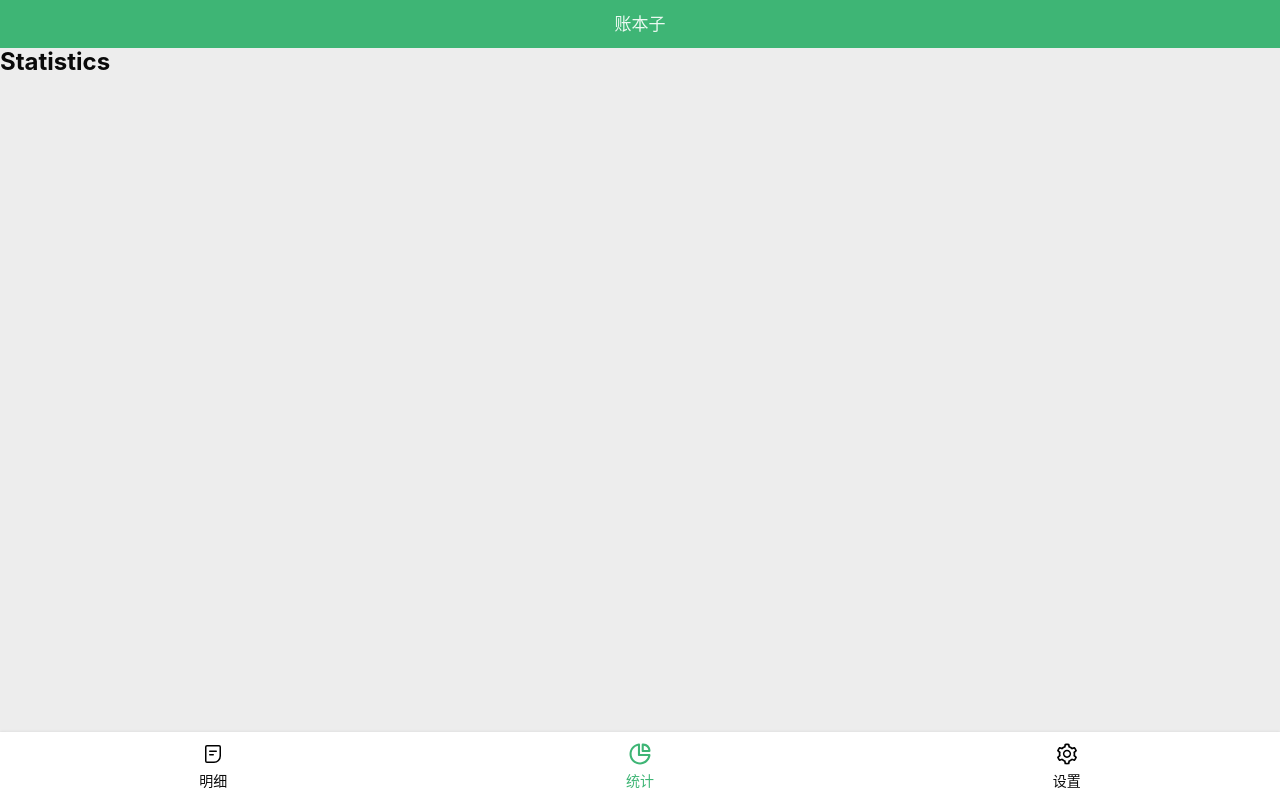
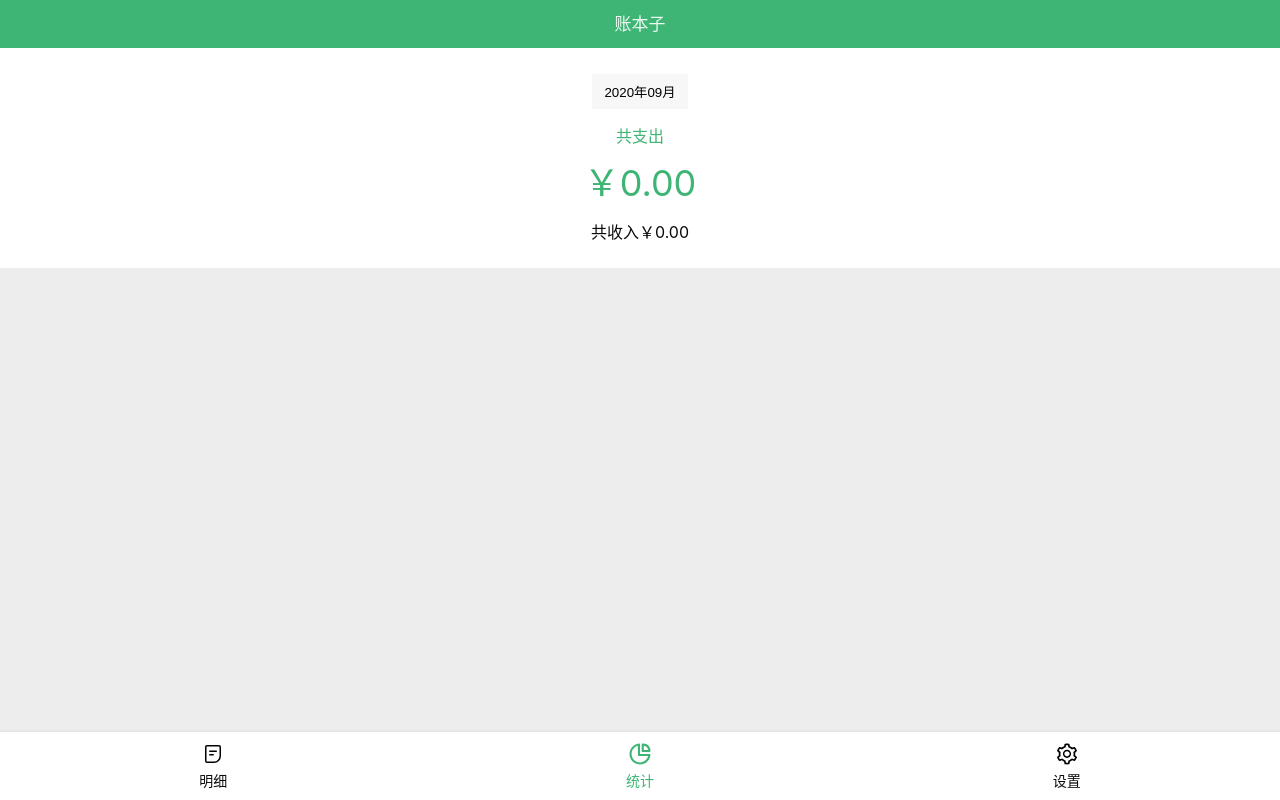
Before and after one commit to YingJiangHui/Account-book-r, a React app: page /#/statistics in a window 1280 px wide. Built offline with nearby package versions, Linux system fonts and the light colour scheme.

Commit message:
完成：statistic页面的 CollectAccounts组件

```diff
--- /dev/null
+++ b/src/component/CollectAccounts.tsx
@@ -0,0 +1,62 @@
+import React, {useState} from 'react';
+import styled from 'styled-components';
+import theme from '../theme';
+import PopUpMonthBox from 'component/PopUpMonthBox'
+import useRecords from 'hooks/useRecords'
+import dayjs from 'dayjs'
+const Wrapper = styled.section`
+  min-height: 220px;
+  background: #fff;
+  padding: 26px;
+  display: flex;
+  flex-direction: column;
+  justify-content: space-between;
+  align-items: center;
+  >button{
+    padding: 8px 12px;
+    background: #f7f7f7;
+  }
+`
+const Income = styled.div`
+  display: flex;
+  flex-direction: column;
+  justify-content: space-between;
+  align-items: center;
+  color:${theme.themeColor};
+  >p:last-child{
+    margin-top: 16px;
+    font-size: 36px;
+  }
+`
+
+const zero = (num:number)=>{
+  return num===0?'0.00':num
+}
+
+const now = dayjs(new Date()).format('YYYY年MM月')
+const CollectAccounts = ()=>{
+  const [visible,setVisible] = useState(false);
+  const [month,setMonth] = useState(now);
+  const {totalAmount,filterRecordUsedMonth} = useRecords();
+  const record = filterRecordUsedMonth(month)
+  const outgoing = totalAmount(record,'-')
+  const income = totalAmount(record,'+')
+  return(
+    <>
+    <Wrapper>
+      <button onClick={()=>{setVisible(true)}}>{month}</button>
+      <Income>
+        <p>共支出</p>
+        <p>￥{zero(outgoing)}</p>
+      </Income>
+      <p>共收入￥{zero(income)}</p>
+    </Wrapper>
+      <PopUpMonthBox show={visible}　close={()=>setVisible(false)} onChange={(value)=>{
+        setVisible(false);
+        setMonth(value)
+      }}/>
+      </>
+  )
+}
+
+export default CollectAccounts
--- a/src/component/Detail/style.tsx
+++ b/src/component/Detail/style.tsx
@@ -19,12 +19,12 @@ const Header = styled.header`
   >ol{
     margin-top: 20px;
     display: flex;
-    width: 300px;
+    min-width: 300px;
     >li{
     color: rgba(255,255,255,0.8);
     &:nth-child(1){
     color: #fafafa;
-      width: 50px;
+      width: 90px;
       position: relative;
       &::after{
         position: absolute;
--- a/src/component/PopUpMonthBox.tsx
+++ b/src/component/PopUpMonthBox.tsx
@@ -3,7 +3,7 @@ import React, {FC, memo, useEffect, useState} from 'react';
 import styled from 'styled-components';
 import theme from '../theme';
 import dayjs from 'dayjs';
-
+import cs from 'classnames'
 const Container = styled.div`
   padding: 16px 12px 16px 12px;
 p{
@@ -23,6 +23,10 @@ p{
     align-items: center;
     background-color: #fff;
     width: 25%;
+    &.selected{
+      background: ${theme.themeColor};
+      color: #fff;
+    }
   }
 }
 
@@ -30,21 +34,25 @@ p{
 type Props = {
   onChange: (value: string) => void
   show: boolean,
-  close: () => void
+  close: () => void,
 }
-const PopUpMonthBox: FC<Props> =memo( ({close, onChange, show}) => {
+const PopUpMonthBox: FC<Props> = memo(({close, onChange,show}) => {
   const [visible, setVisible] = useState(show);
   useEffect(() => {
     setVisible(show);
   }, [show]);
+  const [selected,setSelected] = useState(0)
+  const now = dayjs(new Date()).format('YYYY年')
+
   return (
     <PopUpSelect close={close} show={visible} title='选择月份'>
       <Container>
-        <p>{dayjs(new Date()).format('YYYY年')}</p>
+        <p>{now}</p>
         <ol
-          onClick={(e: React.MouseEvent) =>
-            onChange(((e.target as Element).nodeName === 'LI' ? (e.target as Element).textContent : '') || '')}>
-          {[0, 1, 2, 3, 4, 5, 6].map((month) => <li
+          onClick={(e: React.MouseEvent) => {
+            onChange(now+((e.target as Element).nodeName.toUpperCase() === 'LI' ? (e.target as Element).textContent : '') || '');
+          }}>
+          {[0, 1, 2, 3, 4, 5, 6].map((month) => <li className={cs(selected===month?'selected':'')} onClick={()=>setSelected(month)}
             key={month}>{dayjs(new Date()).subtract(month, 'month').format('MM月')}</li>)}
         </ol>
       </Container>
--- a/src/hooks/useRecords.tsx
+++ b/src/hooks/useRecords.tsx
@@ -37,8 +37,9 @@ const useRecords = () => {
   }, [Records]);
 
   const filterRecordUsedMonth = (month: string) => {
-    return recordList.filter((record) => dayjs(record.createAt).format('MM月') === month);
+    return recordList.filter((record) => dayjs(record.createAt).format('YYYY年MM月') === month);
   };
+
   const filterRecordUsedTag = (TagId: number, records?: RecordItem[]) => {
     if (records) {
       return records.filter((record) => record.tagIndex === TagId);
@@ -50,7 +51,6 @@ const useRecords = () => {
     category ?
       records.reduce((sum, record) => category === record.category ? sum + record.amount : sum, 0)
       : records.reduce((sum, record) => sum + record.amount, 0);
-
 
 
 
--- a/src/views/Detail.tsx
+++ b/src/views/Detail.tsx
@@ -10,9 +10,9 @@ import dayjs from 'dayjs';
 import PopUpMonthBox from '../component/PopUpMonthBox';
 import PopUpTagBox from '../component/PopUp/PopUpTagBox';
 import {useTags} from '../hooks/useTags';
-import 'style/animation.scss'
+import 'style/animation.scss';
 
-const nowMonth = dayjs(new Date()).format('MM月');
+const nowMonth = dayjs(new Date()).format('YYYY年MM月');
 const Detail: FC = memo(() => {
   const {tags, findId} = useTags();
 
@@ -25,7 +25,7 @@ const Detail: FC = memo(() => {
   const [appearMonth, setAppearMonth] = useState(nowMonth);
   const [record, setRecord] = useState<RecordItem[]>([]);
   const [tagId, setTagId] = useState<number>(0);
-  const [recordGroup,setRecordGroup] = useState<any[]>([])
+  const [recordGroup, setRecordGroup] = useState<any[]>([]);
 
   useEffect(() => {
     const newRecords = filterRecordUsedMonth(appearMonth);
@@ -36,30 +36,30 @@ const Detail: FC = memo(() => {
     }
   }, [recordList, appearMonth, tagId]);
 
-  useEffect(()=>{
-    setRecordGroup(records())
-  },[record])
+  useEffect(() => {
+    setRecordGroup(records());
+  }, [record]);
 
-  const records = useCallback( () => {
-    if(record.length===0)return[]
+  const records = useCallback(() => {
+    //TODO
+    if (record.length === 0) return [];
     let recordsOfDay: RecordItem[] = [];
-    const recordGroup = []
+    const recordGroup = [];
     for (let i = 0; i < record.length; i++) {
-      if (i>0&&dayjs(record[i-1].createAt).format('YYYY-MM-DD') === dayjs(record[i].createAt).format('YYYY-MM-DD')) {
+      if (i > 0 && dayjs(record[i - 1].createAt).format('YYYY-MM-DD') === dayjs(record[i].createAt).format('YYYY-MM-DD')) {
         recordsOfDay.push(record[i]);
       } else {
-        if(recordsOfDay.length>0)
-        recordGroup.push(<Records key={i} records={recordsOfDay}/>);
+        if (recordsOfDay.length > 0)
+          recordGroup.push(<Records key={i} records={recordsOfDay}/>);
         recordsOfDay = [record[i]];
       }
     }
-    if(recordsOfDay.length>0)
+    if (recordsOfDay.length > 0)
       recordGroup.push(<Records key={-1} records={recordsOfDay}/>);
     return (
       recordGroup
-    )
-
-  },[record]);
+    );
+  }, [record]);
 
   return (
     <>
@@ -69,12 +69,12 @@ const Detail: FC = memo(() => {
           <button onClick={() => {setVisibleTag(true);}}>{tagName}</button>
           <ol>
             <li onClick={() => {setVisibleMonth(true);}}>{appearMonth}</li>
-              <li>总支出￥{totalAmount(record, '-')}</li>
-              <li>总收入￥{totalAmount(record, '+')}</li>
-            </ol>
+            <li>总支出￥{totalAmount(record, '-')}</li>
+            <li>总收入￥{totalAmount(record, '+')}</li>
+          </ol>
         </Header>
         <Wrapper>
-            {recordGroup}
+          {recordGroup}
         </Wrapper>
       </Layout>
       <OpenRecordButton onClick={() => setVisibleAccounts(true)}/>
@@ -85,7 +85,7 @@ const Detail: FC = memo(() => {
           setVisibleTip(true);
           setTimeout(() => {setVisibleTip(false);}, 2000);
         }}
-        isVisible={(value:boolean)=>{setVisibleAccounts(value)}}
+        isVisible={(value: boolean) => {setVisibleAccounts(value);}}
         show={visibleAccounts}
       />
       <PopUpMonthBox
--- a/src/views/KeepAccounts.tsx
+++ b/src/views/KeepAccounts.tsx
@@ -14,6 +14,7 @@ import styled from 'styled-components';
 
 const Options = styled.div`
   padding: 16px;
+  padding-bottom:0;
 `;
 
 type Props = {
@@ -74,6 +75,10 @@ const KeepAccounts: FC<Props> =memo( (props) => {
     if(defaultRecord)
       setRecord(defaultRecord)
   },[defaultRecord])
+
+  useEffect(()=>{
+
+  },[record.tagIndex])
   return (
 <>
       <PopUp show={visibleThis} >
@@ -100,7 +105,7 @@ const KeepAccounts: FC<Props> =memo( (props) => {
               props.isVisible(false);
               id ? setUpdateTagId(id) : setVisibleAddTag(true);
             }}
-            defaultIndex={defaultRecord?.tagIndex}
+            defaultIndex={(defaultRecord?.tagIndex)}
             className={record.category === '+' ? 'special' : 'base'}
             onChange={(value: number) => onChange({tagIndex: value})}
           />
--- a/src/views/Statistics.tsx
+++ b/src/views/Statistics.tsx
@@ -1,12 +1,11 @@
-import React, {useState} from 'react';
+import React from 'react';
 import Layout from '../component/Layout';
-import AlertSelectBox from 'component/PopUp/AlertSelectBox'
+import CollectAccounts from '../component/CollectAccounts';
+
 function Statistics() {
-  const [count,setCount] = useState(0)
   return (
-
-      <Layout>
-        <h2>Statistics</h2>
+    <Layout>
+      <CollectAccounts />
     </Layout>
   );
 }
```
Also changed, not shown: src/component/AccountsRateOfTag.tsx (added, +15 -0 lines).
